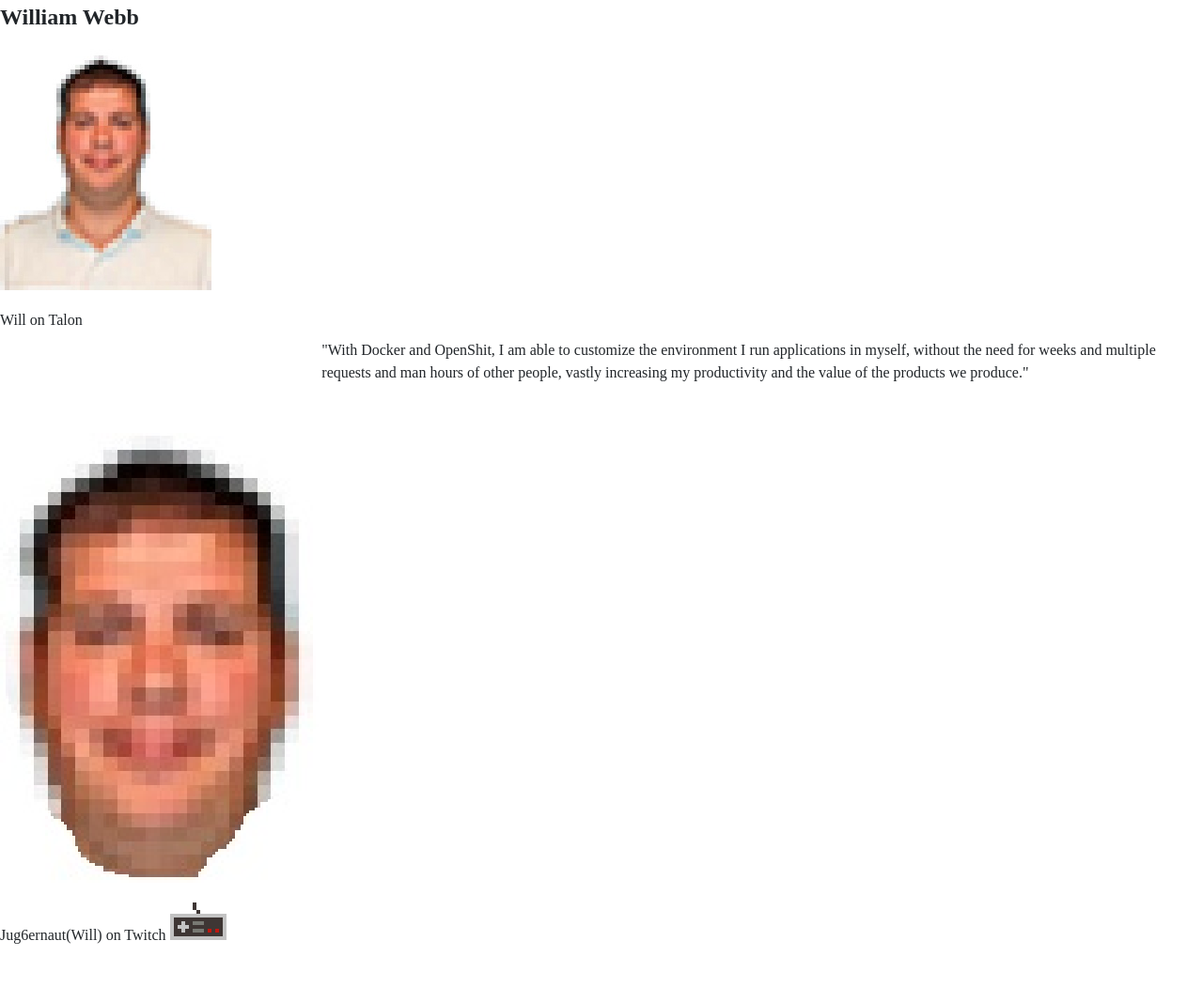
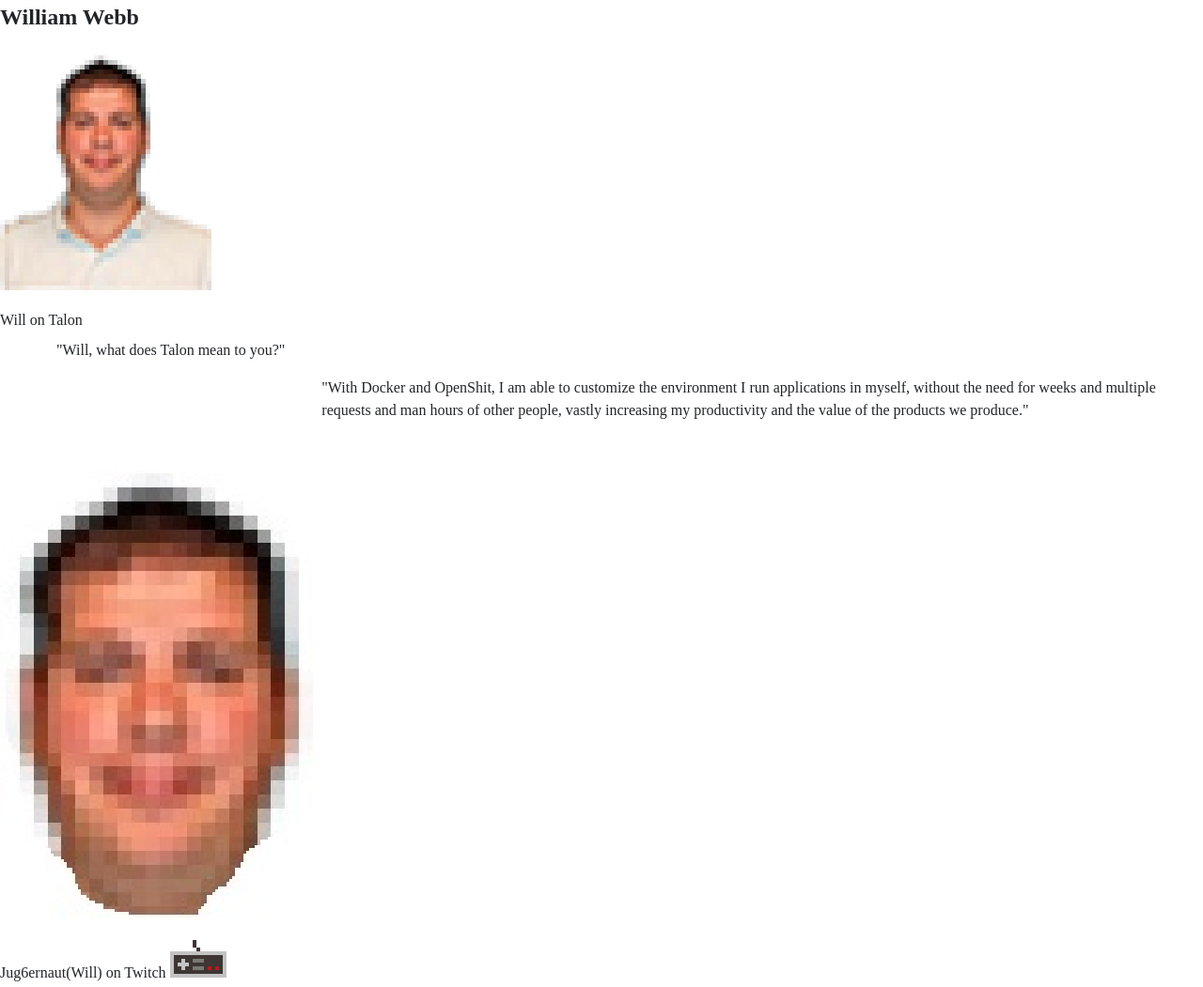
Before and after one commit to shilohHuff/will, a plain HTML site: page index.html in a window 1280 px wide. Shown: the whole page at 94% size. Drawn offline with nearby package versions, Linux system fonts and the light colour scheme; a script that the page names is missing.

Commit message:
adding conversation

```diff
--- a/index.html
+++ b/index.html
@@ -14,6 +14,7 @@
     <div class="containers">
             <div class="container with-title">
                 <label class="title">Will on Talon</label>
+                <p class="balloon from-right" style="padding-left: 60px">"Will, what does Talon mean to you?"</p>
                 <div style="display: flex; flex-direction: row; align-content: flex-end">
                     <img style="width:600px;padding-top: 100px; image-rendering: pixelated;" src="will-pixalated.jpg" alt="William Webb">
                     <p class="balloon from-left">"With Docker and OpenShit, I am able to customize the environment
```
